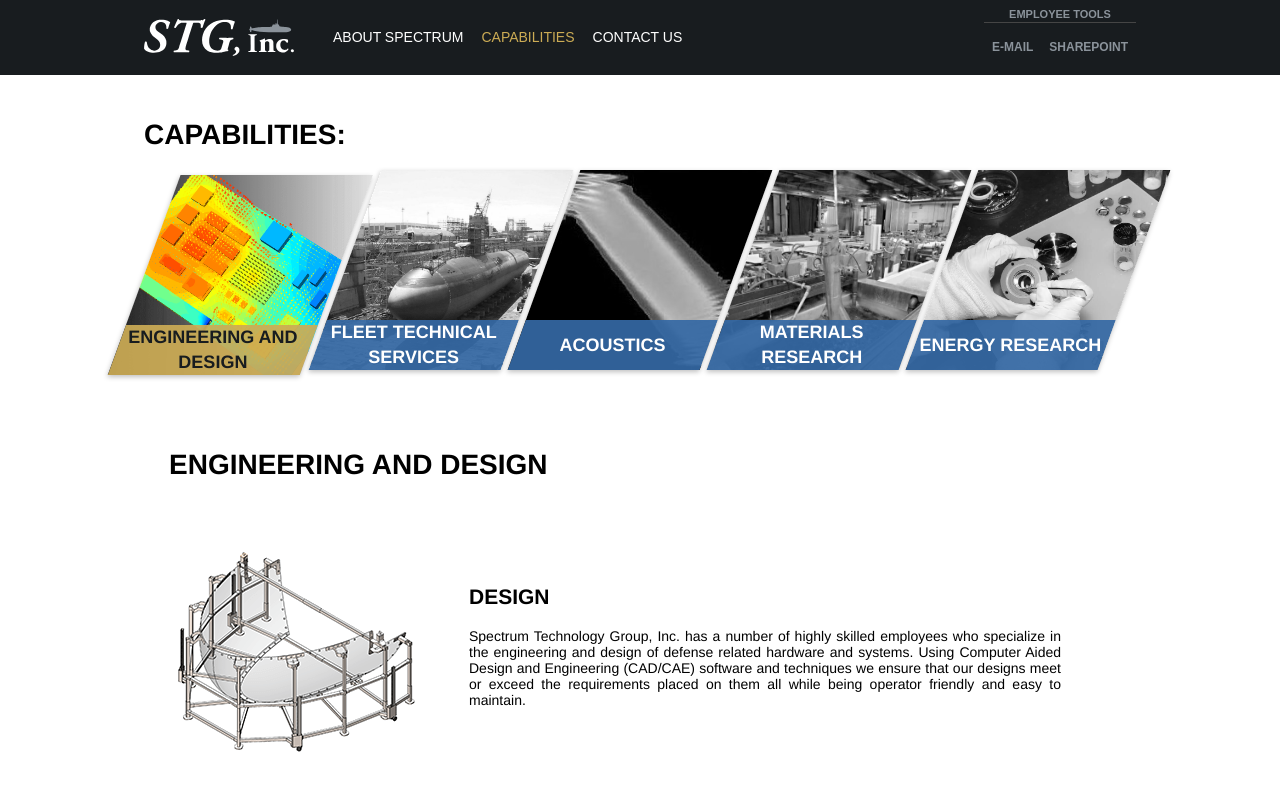
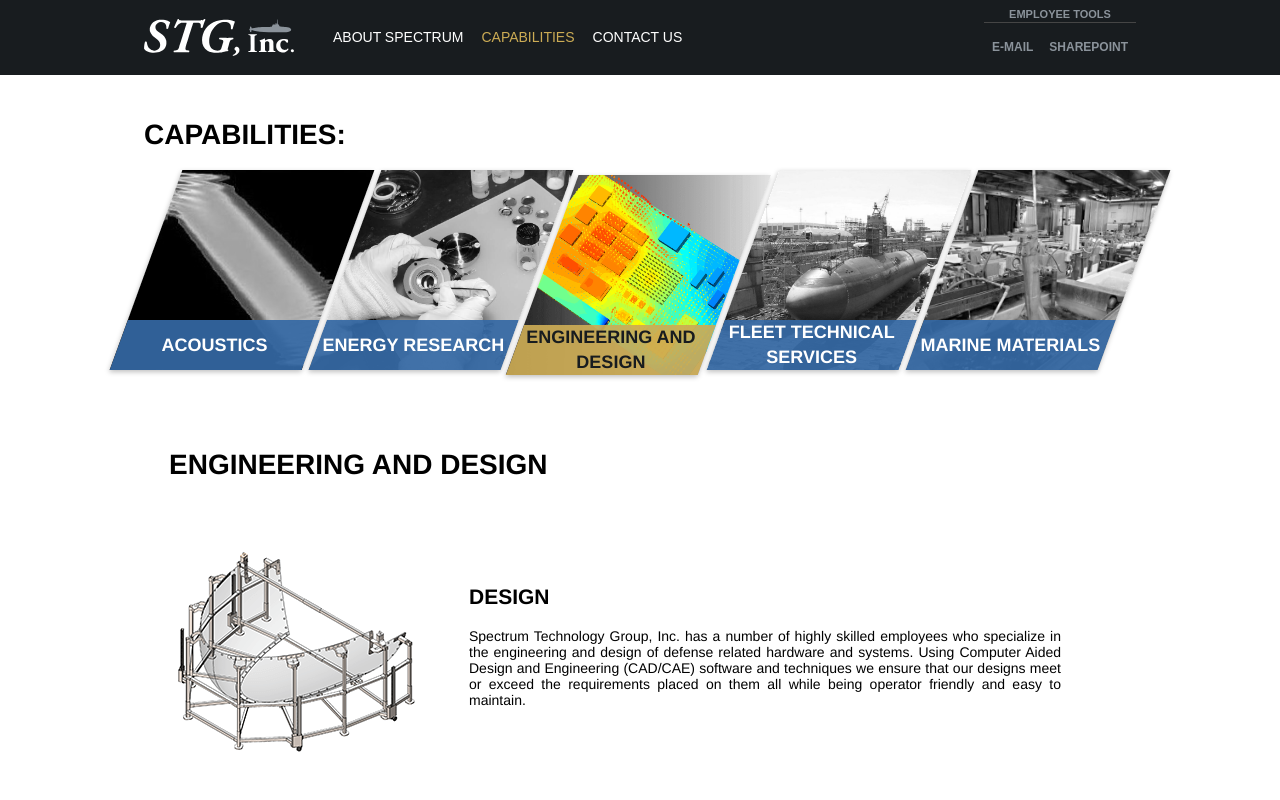
Before and after one commit to SashaBajzek/spectrum, a React app: page /capabilities/engineering in a window 1280 px wide. Shown: the top 800 px of the page. Built offline with nearby package versions, Linux system fonts and the light colour scheme; a web font is replaced by a local one.

Commit message:
Update capabilities order

```diff
--- a/src/Capabilities.js
+++ b/src/Capabilities.js
@@ -4,6 +4,16 @@
 
 
 const items = [
+	{
+		id: 'acoustics',
+		heading: 'Acoustics',
+		backgroundImg: 'acoustics'
+	},
+	{
+		id: 'energy',
+		heading: 'Energy Research',
+		backgroundImg: 'energy'
+	},
 	{
 		id: 'engineering',
 		heading: 'Engineering and Design',
@@ -15,20 +25,11 @@
 		backgroundImg: 'fleet'
 	},
 	{
-		id: 'acoustics',
-		heading: 'Acoustics',
-		backgroundImg: 'acoustics'
-	},
-	{
 		id: 'materials',
-		heading: 'Materials Research',
+		heading: 'Marine Materials',
 		backgroundImg: 'materials'
-	},
-	{
-		id: 'energy',
-		heading: 'Energy Research',
-		backgroundImg: 'energy'
 	}
+
 ];
 
 class Capabilities extends Component {
--- a/src/Materials.js
+++ b/src/Materials.js
@@ -6,7 +6,7 @@
     return (
 			<main className="materials">
 				<div className="materials__container">
-					<h1>MATERIALS RESEARCH UNDER CONSTRUCTION</h1>
+					<h1>MARINE MATERIALS UNDER CONSTRUCTION</h1>
 					<div className="materials__heroImg"></div>
 					<div className="materials__content">
 					</div>
```
